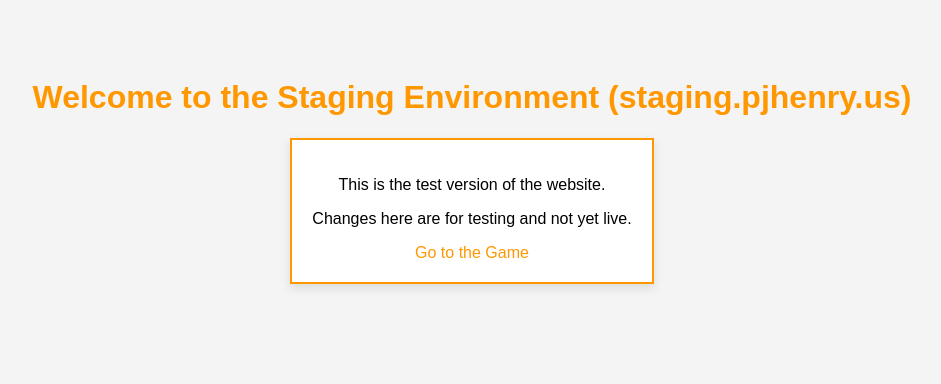
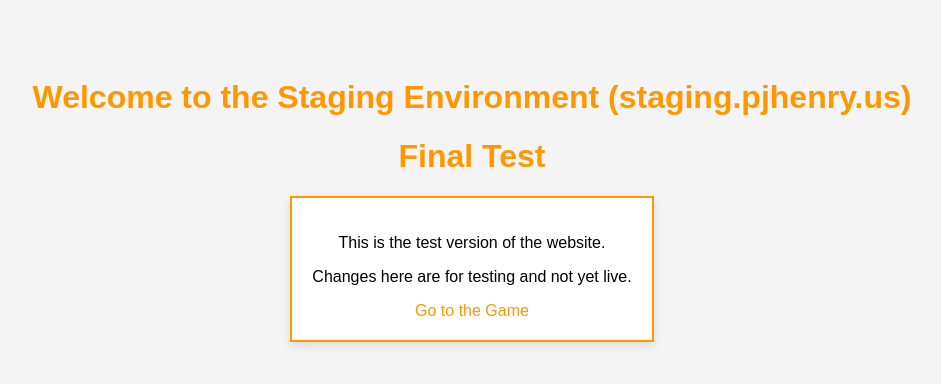
Before and after one commit to zidelen/Chess-Online, a plain HTML site: page index.html in a window 1280 px wide. Shown: the whole page, without its empty margins (168-1109 px from the left). Drawn offline with Linux system fonts and the light colour scheme.

Commit message:
Statging Setup Test

```diff
--- a/index.html
+++ b/index.html
@@ -30,6 +30,8 @@
 <body>
 
     <h1>Welcome to the Staging Environment (staging.pjhenry.us)</h1>
+    <h1>Final Test</h1>
+
     <div class="content">
         <p>This is the test version of the website.</p>
         <p>Changes here are for testing and not yet live.</p>
```
